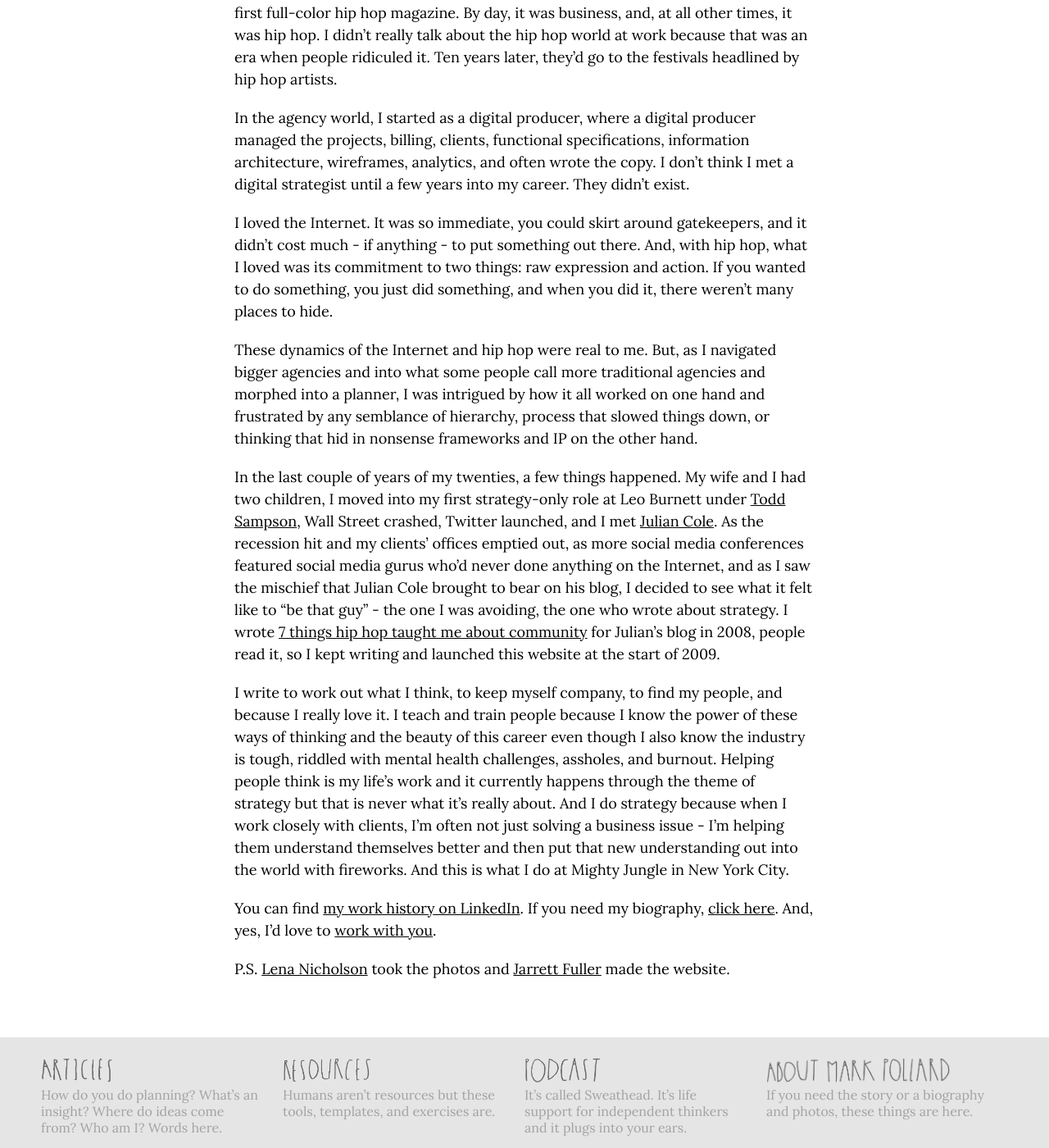
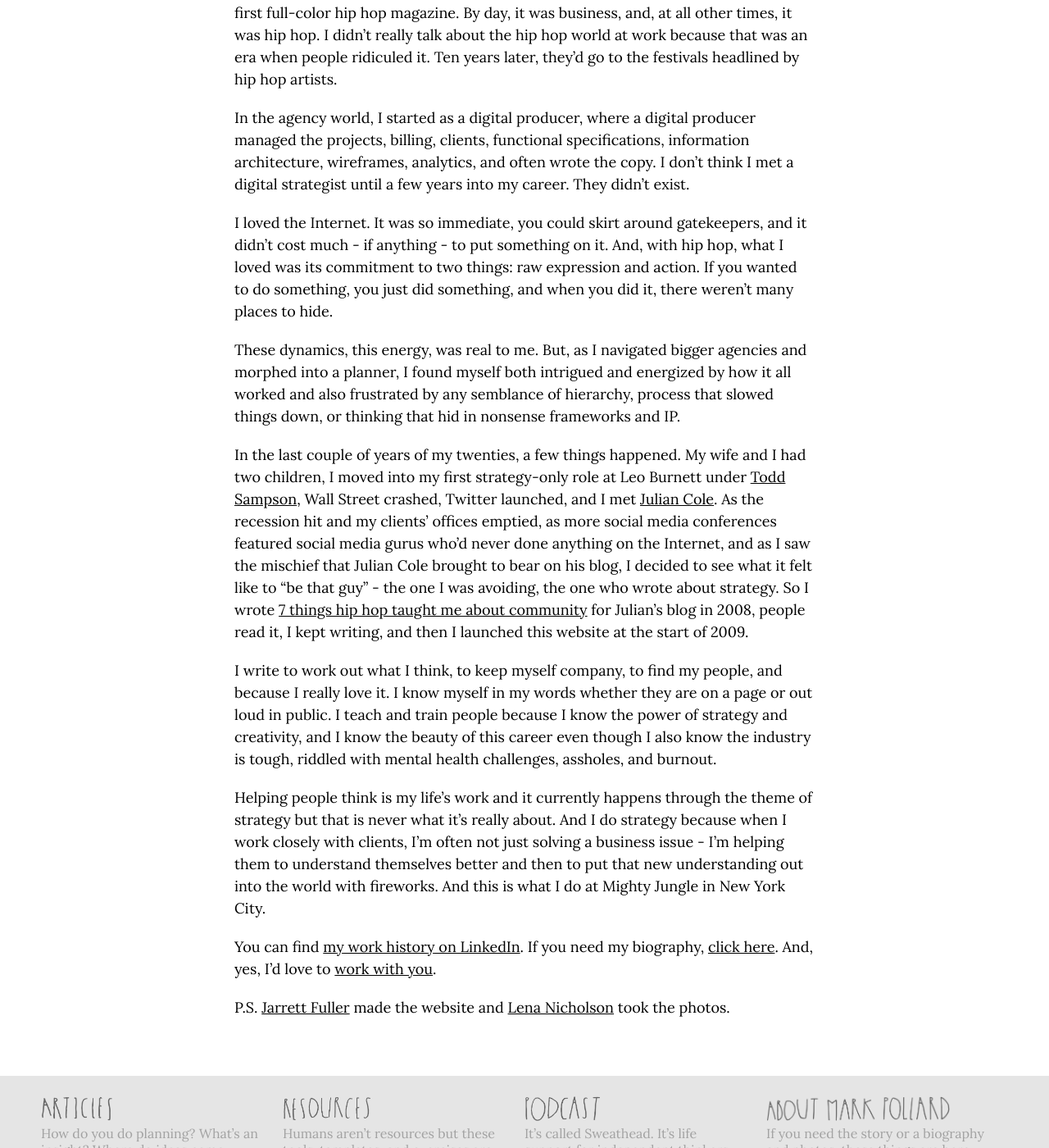
Before and after one commit to markhpollard/markhpollard.github.io, a Jekyll site: the page built from about.md, in a window 1280 px wide and 1400 px high, scrolled down 726 px. Shown: the whole window at 82% size. Built offline with Jekyll 4.4.1, drawn with Linux system fonts in a browser that asks for light colours; nearby versions of some CDN libraries.

Commit message:
Updated About

```diff
--- a/about.md
+++ b/about.md
@@ -11,16 +11,18 @@
 
 In the agency world, I started as a digital producer, where a digital producer managed the projects, billing, clients, functional specifications, information architecture, wireframes, analytics, and often wrote the copy. I don’t think I met a digital strategist until a few years into my career. They didn’t exist.
 
-I loved the Internet. It was so immediate, you could skirt around gatekeepers, and it didn’t cost much - if anything - to put something out there. And, with hip hop, what I loved was its commitment to two things: raw expression and action. If you wanted to do something, you just did something, and when you did it, there weren’t many places to hide.
+I loved the Internet. It was so immediate, you could skirt around gatekeepers, and it didn’t cost much - if anything - to put something on it. And, with hip hop, what I loved was its commitment to two things: raw expression and action. If you wanted to do something, you just did something, and when you did it, there weren’t many places to hide.
 
-These dynamics of the Internet and hip hop were real to me. But, as I navigated bigger agencies and into what some people call more traditional agencies and morphed into a planner, I was intrigued by how it all worked on one hand and frustrated by any semblance of hierarchy, process that slowed things down, or thinking that hid in nonsense frameworks and IP on the other hand.
+These dynamics, this energy, was real to me. But, as I navigated bigger agencies and morphed into a planner, I found myself both intrigued and energized by how it all worked and also frustrated by any semblance of hierarchy, process that slowed things down, or thinking that hid in nonsense frameworks and IP.
 
-In the last couple of years of my twenties, a few things happened. My wife and I had two children, I moved into my first strategy-only role at Leo Burnett under [Todd Sampson](http://toddsampson.com.au/), Wall Street crashed, Twitter launched, and I met [Julian Cole](https://twitter.com/juliancole). As the recession hit and my clients’ offices emptied out, as more social media conferences featured social media gurus who’d never done anything on the Internet, and as I saw the mischief that Julian Cole brought to bear on his blog, I decided to see what it felt like to “be that guy” - the one I was avoiding, the one who wrote about strategy. I wrote [7 things hip hop taught me about community](http://adspace-pioneers.blogspot.com/2008/12/7-things-hip-hop-taught-me-about.html) for Julian’s blog in 2008, people read it, so I kept writing and launched this website at the start of 2009.
+In the last couple of years of my twenties, a few things happened. My wife and I had two children, I moved into my first strategy-only role at Leo Burnett under [Todd Sampson](http://toddsampson.com.au/), Wall Street crashed, Twitter launched, and I met [Julian Cole](https://twitter.com/juliancole). As the recession hit and my clients’ offices emptied, as more social media conferences featured social media gurus who’d never done anything on the Internet, and as I saw the mischief that Julian Cole brought to bear on his blog, I decided to see what it felt like to “be that guy” - the one I was avoiding, the one who wrote about strategy. So I wrote [7 things hip hop taught me about community](http://adspace-pioneers.blogspot.com/2008/12/7-things-hip-hop-taught-me-about.html) for Julian’s blog in 2008, people read it, I kept writing, and then I launched this website at the start of 2009.
 
-I write to work out what I think, to keep myself company, to find my people, and because I really love it. I teach and train people because I know the power of these ways of thinking and the beauty of this career even though I also know the industry is tough, riddled with mental health challenges, assholes, and burnout. Helping people think is my life’s work and it currently happens through the theme of strategy but that is never what it’s really about. And I do strategy because when I work closely with clients, I'm often not just solving a business issue - I'm helping them understand themselves better and then put that new understanding out into the world with fireworks.  And this is what I do at Mighty Jungle in New York City.
+I write to work out what I think, to keep myself company, to find my people, and because I really love it. I know myself in my words whether they are on a page or out loud in public. I teach and train people because I know the power of strategy and creativity, and I know the beauty of this career even though I also know the industry is tough, riddled with mental health challenges, assholes, and burnout.
+
+Helping people think is my life’s work and it currently happens through the theme of strategy but that is never what it’s really about. And I do strategy because when I work closely with clients, I'm often not just solving a business issue - I'm helping them to understand themselves better and then to put that new understanding out into the world with fireworks.  And this is what I do at Mighty Jungle in New York City.
 
 You can find [my work history on LinkedIn](https://www.linkedin.com/in/markpollardstrategist/).
 If you need my biography, [click here](biography/).
 And, yes, I’d love to [work with you](/work-with-me/).
 
-P.S. [Lena Nicholson](http://www.lenanicholson.com/) took the photos and [Jarrett Fuller](http://jarrettfuller.com/) made the website.
+P.S. [Jarrett Fuller](http://jarrettfuller.com/) made the website and [Lena Nicholson](http://www.lenanicholson.com/) took the photos.
```
